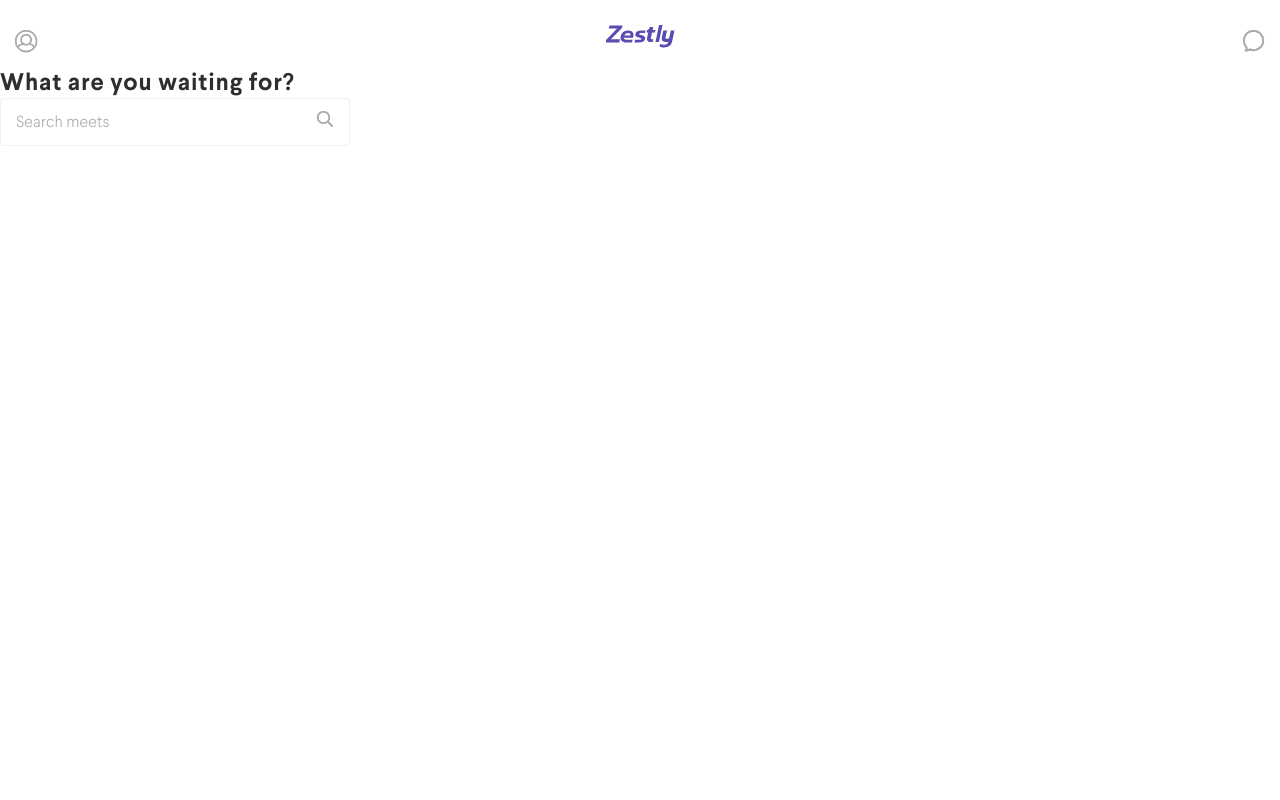
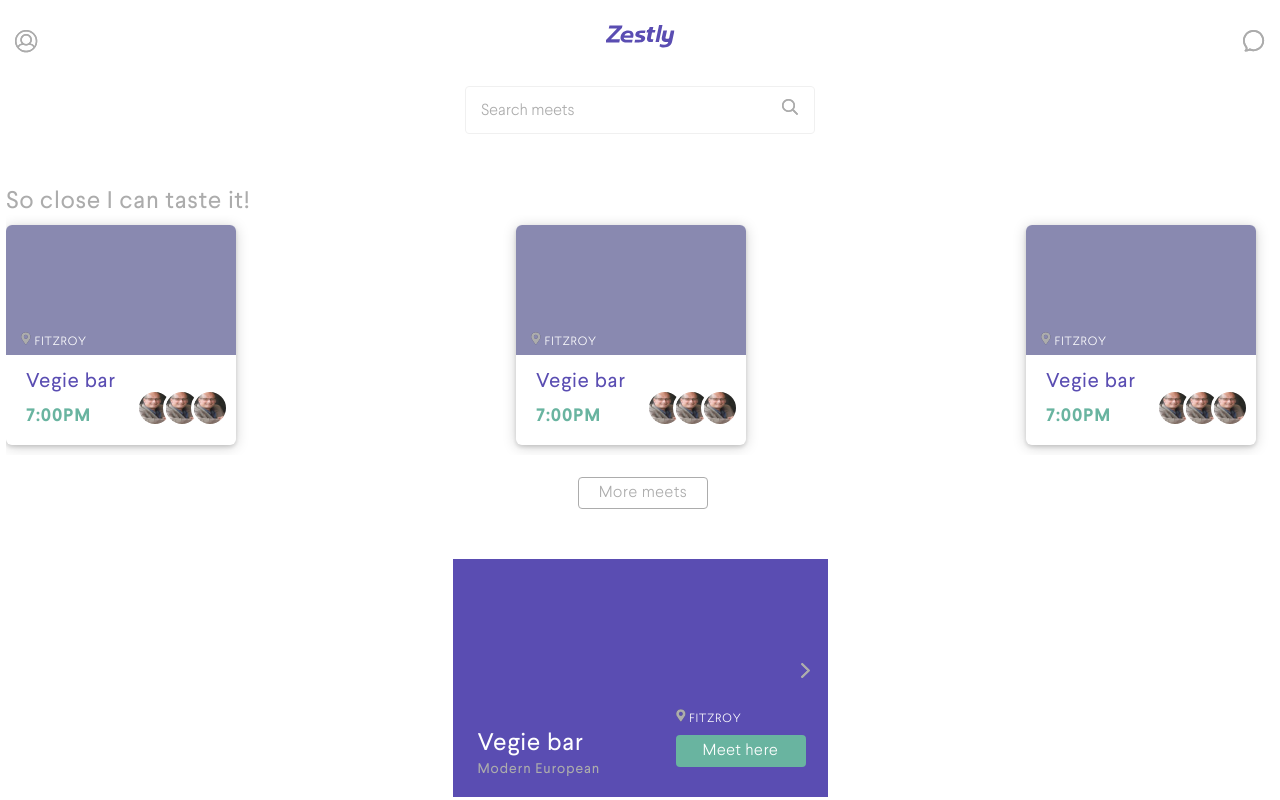
Before and after one commit to jonathanpuc/zestly, a React (Create React App) app: page / in a window 1280 px wide. Built offline with nearby package versions, Linux system fonts and the light colour scheme.

Commit message:
finish dashboard/home F.E

```diff
--- a/package.json
+++ b/package.json
@@ -5,10 +5,12 @@
   "dependencies": {
     "@types/prop-types": "^15.5.4",
     "@types/react-router-dom": "^4.3.0",
+    "@types/react-slick": "^0.23.1",
     "react": "^16.4.1",
     "react-dom": "^16.4.1",
     "react-router-dom": "^4.3.1",
     "react-scripts-ts": "2.16.0",
+    "react-slick": "^0.23.1",
     "react-svg": "^5.0.6",
     "styled-components": "^3.3.3"
   },
--- a/public/index.html
+++ b/public/index.html
@@ -12,6 +12,10 @@
     -->
   <link rel="manifest" href="%PUBLIC_URL%/manifest.json">
   <link rel="shortcut icon" href="%PUBLIC_URL%/favicon.ico">
+  <link rel="stylesheet" type="text/css" charset="UTF-8" href="https://cdnjs.cloudflare.com/ajax/libs/slick-carousel/1.6.0/slick.min.css"
+  />
+  <link rel="stylesheet" type="text/css" href="https://cdnjs.cloudflare.com/ajax/libs/slick-carousel/1.6.0/slick-theme.min.css"
+  />
   <!--
       Notice the use of %PUBLIC_URL% in the tags above.
       It will be replaced with the URL of the `public` folder during the build.
--- a/src/components/general/Search.tsx
+++ b/src/components/general/Search.tsx
@@ -39,6 +39,7 @@ const Outer = styled.div`
     font-size: 1.6px;
     width: 35rem;
     height: 4.8rem;
+    margin: 0 auto;
     border-radius: 4px;
     border: 1px solid ${props => props.query ? props.theme.purple : '#F0F0F0'};
     font-family: 'Larsseit';
--- /dev/null
+++ b/src/components/general/Slider.tsx
@@ -0,0 +1,57 @@
+import * as React from "react"
+import Slider from "react-slick"
+import styled from "styled-components"
+
+interface ISliderProps {
+  settings?: any
+}
+
+export default class SliderWrapper extends React.PureComponent<ISliderProps, {}> {
+
+  public render() {
+    const settings = this.props.settings ? this.props.settings : {
+      infinite: false,
+      slidesToShow: 2.5,
+      initialSlide: 0,
+      adaptiveHeight: false,
+      responsive: [
+        {
+          breakpoint: 460,
+          settings: {
+            infinite: false,
+            slidesToShow: 1.5,
+            initialSlide: 0,
+          }
+        },
+        {
+          breakpoint: 650,
+          settings: {
+            infinite: false,
+            slidesToShow: 2,
+            initialSlide: 0,
+          }
+        }
+      ]
+    }
+    settings.arrows = false
+
+
+    return (
+      <Styles>
+        <Slider {...settings}>{this.props.children}</Slider>
+      </Styles>
+    )
+  }
+}
+
+const Styles = styled.div`
+
+  .slick-list {
+    padding: 10px 0;
+  }
+
+  /* react-slick module css puts img as block, affecting img inside cards being rendered, change it */
+  .slick-slide img {
+    display: inline-block;
+  }
+`
--- a/src/containers/home/index.tsx
+++ b/src/containers/home/index.tsx
@@ -3,6 +3,10 @@ import styled from 'styled-components'
 // import Button from '../../components/general/Button'
 import Search from '../../components/general/Search'
 import Navigation from '../../components/general/Navigation'
+import CardMeetCTA from '../../components/meet/cards/CardMeetCTA'
+import CardBlock from '../../components/meet/cards/CardBlock'
+import CardLarge from '../../components/meet/cards/CardLarge'
+import Slider from '../../components/general/Slider'
 interface IHomeState {
     meets: string[]
 }
@@ -14,16 +18,77 @@ export default class Home extends React.Component<{}, IHomeState> {
 
     public render() {
 
+        const largeCardSliderSettings = {
+            infinite: false,
+            slidesToShow: 2,
+            initialSlide: 0,
+            adaptiveHeight: false,
+            responsive: [
+                {
+                    breakpoint: 320,
+                    settings: {
+                        infinite: false,
+                        slidesToShow: 1.05,
+                        initialSlide: 0,
+                    }
+                },
+                {
+                    breakpoint: 480,
+                    settings: {
+                        infinite: false,
+                        slidesToShow: 1.1,
+                        initialSlide: 0,
+                    }
+                },
+                {
+                    breakpoint: 600,
+                    settings: {
+                        infinite: false,
+                        slidesToShow: 1.5,
+                        initialSlide: 0,
+                    }
+                }
+            ]
+        }
+
 
         return (
             <div>
                 <Navigation />
+                <br />
+                <Search />
                 <MainContent>
                     <section>
+                        <h2>So close I can taste it!</h2>
+                        <Slider>
+                            <CardBlock />
+                            <CardBlock />
+                            <CardBlock />
+                            <CardBlock />
+                            <CardBlock />
+                            <CardBlock />
+                        </Slider>
+                        <button>More meets</button>
+                    </section>
+                    <div>
+                        <CardMeetCTA />
+                    </div>
+
+                    <section>
                         <h2>What are you waiting for?</h2>
+
+                        <Slider settings={largeCardSliderSettings}>
+                            <CardLarge />
+                            <CardLarge />
+                            <CardLarge />
+                            <CardLarge />
+                            <CardLarge />
+                            <CardLarge />
+                        </Slider>
+                        <button>More meets</button>
                     </section>
                 </MainContent>
-                <Search />
+
             </div>
         )
     }
@@ -31,4 +96,37 @@ export default class Home extends React.Component<{}, IHomeState> {
 
 const MainContent = styled.div`
 
+
+
+    h2 {
+        color: ${props => props.theme.grey};
+        font-weight: 400;
+    }
+
+    > div:nth-child(2) {
+
+        > div{
+            margin: 0 auto;
+        }
+    }
+    section {
+        margin: 5rem 0px;
+        padding-left: 6px;
+        display: flex;
+        flex-direction: column;
+        button {
+        height: 3.2rem;
+        width: 13rem;
+        font-size: 1.6rem;
+        border-radius: 4px;
+        font-family: Larsseit;
+        color: ${props => props.theme.grey};
+        font-weight: 300;
+        letter-spacing: .5px;
+        border: 1px solid ${props => props.theme.grey};
+        margin: 2.2rem auto auto auto;
+        cursor: pointer;
+        background-color: #fff;
+        }
+    }
 `
--- a/src/index.css
+++ b/src/index.css
@@ -32,7 +32,7 @@
 html,
 body {
   position: relative;
-  overflow: hidden;
+  overflow-x: hidden;
 }
 
 html {
@@ -54,6 +54,11 @@ body {
 
 button {
   border: none;
+  outline: none;
+}
+
+button:focus {
+  box-shadow: 0 2px 14px 0 rgba(0, 0, 0, 0.18), 0 2px 4px 0 rgba(0, 0, 0, 0.15);
 }
 
 li {
```
Also changed, not shown: 2 other files (tests, documents, lock files or other folders).
